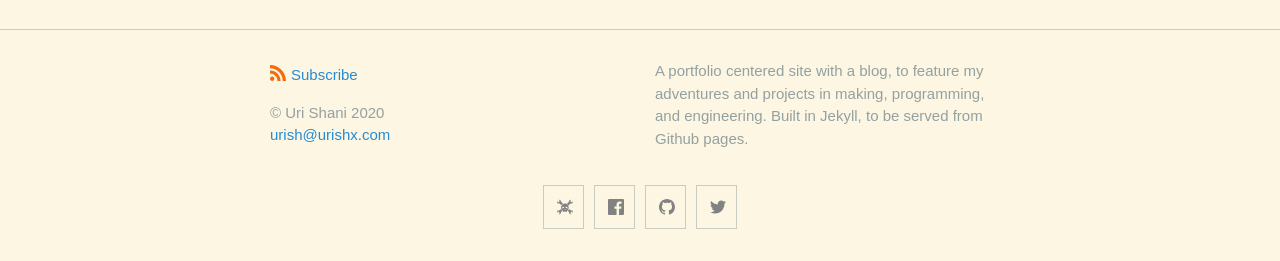
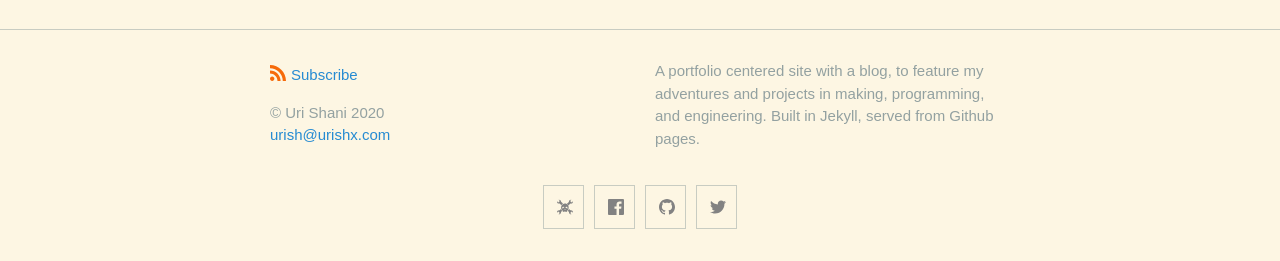
Before and after one commit to UriShX/Jekyll-portfolio, a Jekyll site: the page built from index.md, in a window 1280 px wide. Shown: the part 1777-2038 px from the top of the page. Built offline with Jekyll 4.4.1, drawn with Linux system fonts in a browser that asks for light colours; some web fonts are replaced.

```diff
--- a/_config.yml
+++ b/_config.yml
@@ -7,7 +7,7 @@ author:
   email: urish@urishx.com
 description: > # this means to ignore newlines until "show_excerpts:"
   A portfolio centered site with a blog, to feature my adventures and projects in
-  making, programming, and engineering. Built in Jekyll, to be served from Github pages.
+  making, programming, and engineering. Built in Jekyll, served from Github pages.
 banner: banner.png
 # baseurl: '/Jekyll-portfolio' # the subpath of your site, e.g. /blog
 url: 'https://urishx.github.io' # the base hostname & protocol for your site, e.g. http://example.com
```
